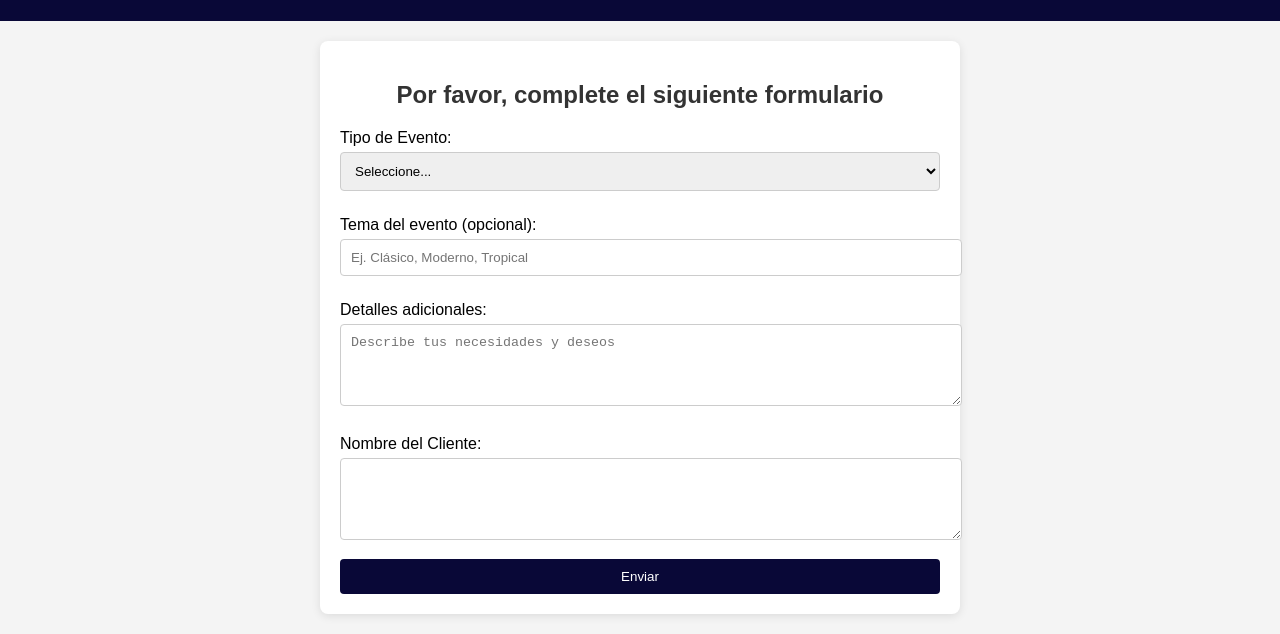
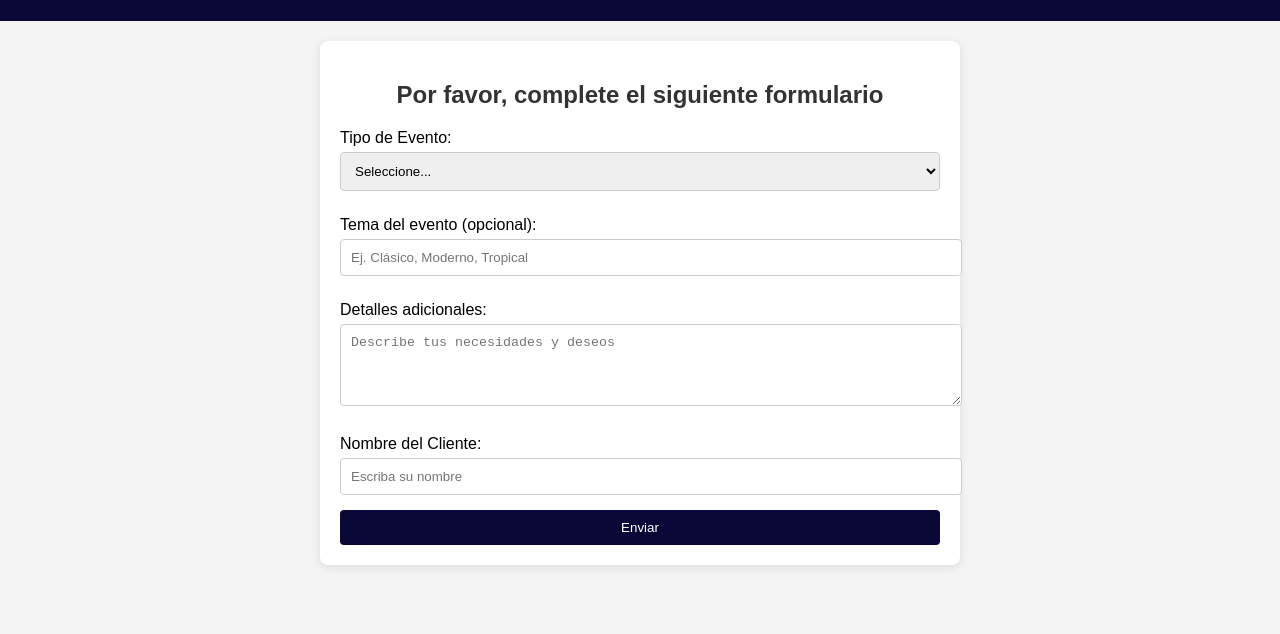
Before and after one commit to fk-es/fk, a plain HTML site: page index.html in a window 1280 px wide. Shown: the part 253-887 px from the top of the page. After the commit the page ends 838 px from the top, so only its background shows below. Drawn offline with Linux system fonts and the light colour scheme.

Commit message:
Update index.html

```diff
--- a/index.html
+++ b/index.html
@@ -43,8 +43,9 @@
         <label for="event-details">Detalles adicionales:</label>
         <textarea id="event-details" name="eventDetails" rows="4" placeholder="Describe tus necesidades y deseos"></textarea>
 
-            <label for="nombre-cliente">Nombre del Cliente:</label>
-            <textarea id="name-client" name="nameClient" rows="4" placeholdere="Escriba su nombre"></textarea>
+           <label for="nombre-cliente">Nombre del Cliente:</label>
+            <input type="text" id="name-client" name="nameClient" placeholder="Escriba su nombre">
+
 
             <button type="submit">Enviar</button>
         </form>
```
